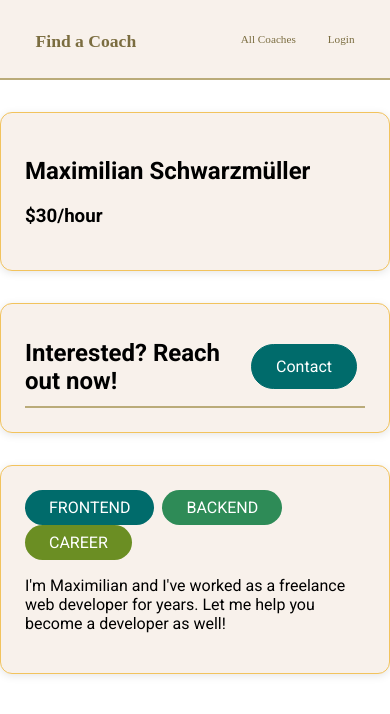
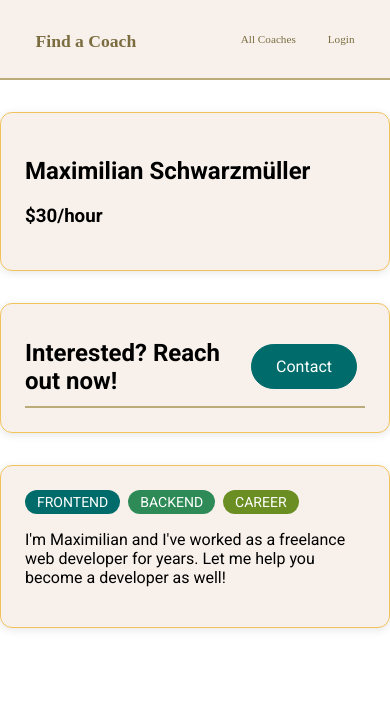
Before and after one commit to Annak506/CoachesVueApp, a Vue app: page /coaches/c1 in a window 390 px wide. Shown: the top 714 px of the page. Built offline with nearby package versions, Linux system fonts and the light colour scheme.

Commit message:
smaller badges on phones

```diff
--- a/src/components/ui/BaseBadge.vue
+++ b/src/components/ui/BaseBadge.vue
@@ -40,4 +40,11 @@ export default {
       background-color: #6B8E23;
       color: white;
     }
+
+    @media (max-width: 768px) {
+    .badge {
+      padding: 0.25rem 0.75rem;
+      font-size: 0.875rem;
+    }
+  }
 </style>
```
